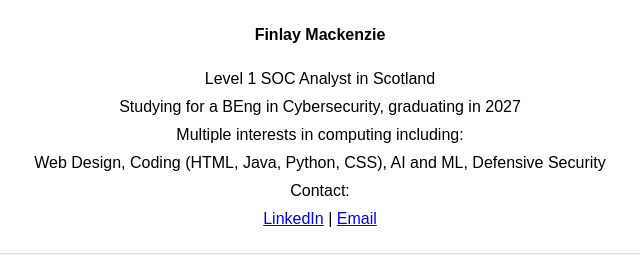
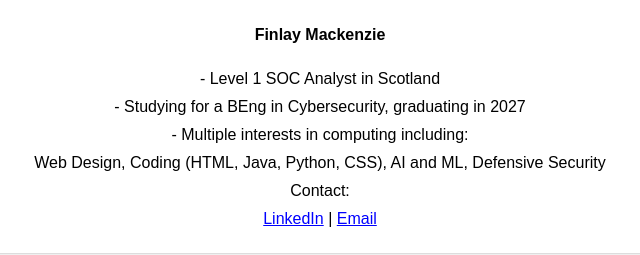
Before and after one commit to finlaymac13/mywebsite, a plain HTML site: page index.html in a window 1280 px wide. Shown: the part 431-686 px from the top of the page, 320-960 px from the left. Drawn offline with Linux system fonts and the light colour scheme.

Commit message:
Update index.html

```diff
--- a/index.html
+++ b/index.html
@@ -167,9 +167,9 @@
             <div class="profile-tile">
                 <img src="https://media.licdn.com/dms/image/C4E03AQGqrurTZhtAfA/profile-displayphoto-shrink_200_200/0/1668018988904?e=2147483647&v=beta&t=hvOJFFRaNnggMLoMsVM21CvA-gAUW7w49ST37kFTJCo" alt="Finlay Mackenzie">
                 <h4>Finlay Mackenzie</h4>
-                <p>Level 1 SOC Analyst in Scotland</p>
-                <p>Studying for a BEng in Cybersecurity, graduating in 2027</p>
-                <p>Multiple interests in computing including:</p>
+                <p>- Level 1 SOC Analyst in Scotland</p>
+                <p>- Studying for a BEng in Cybersecurity, graduating in 2027</p>
+                <p>- Multiple interests in computing including:</p>
                 <p>Web Design, Coding (HTML, Java, Python, CSS), AI and ML, Defensive Security</p>
                 <p>Contact:</p>
                 <p><a href="https://www.linkedin.com/in/finlay-mackenzie-809188221/" target="_blank">LinkedIn</a> | <a href="mailto:finlay@mackenzie1.co.uk">Email</a></p>
```
